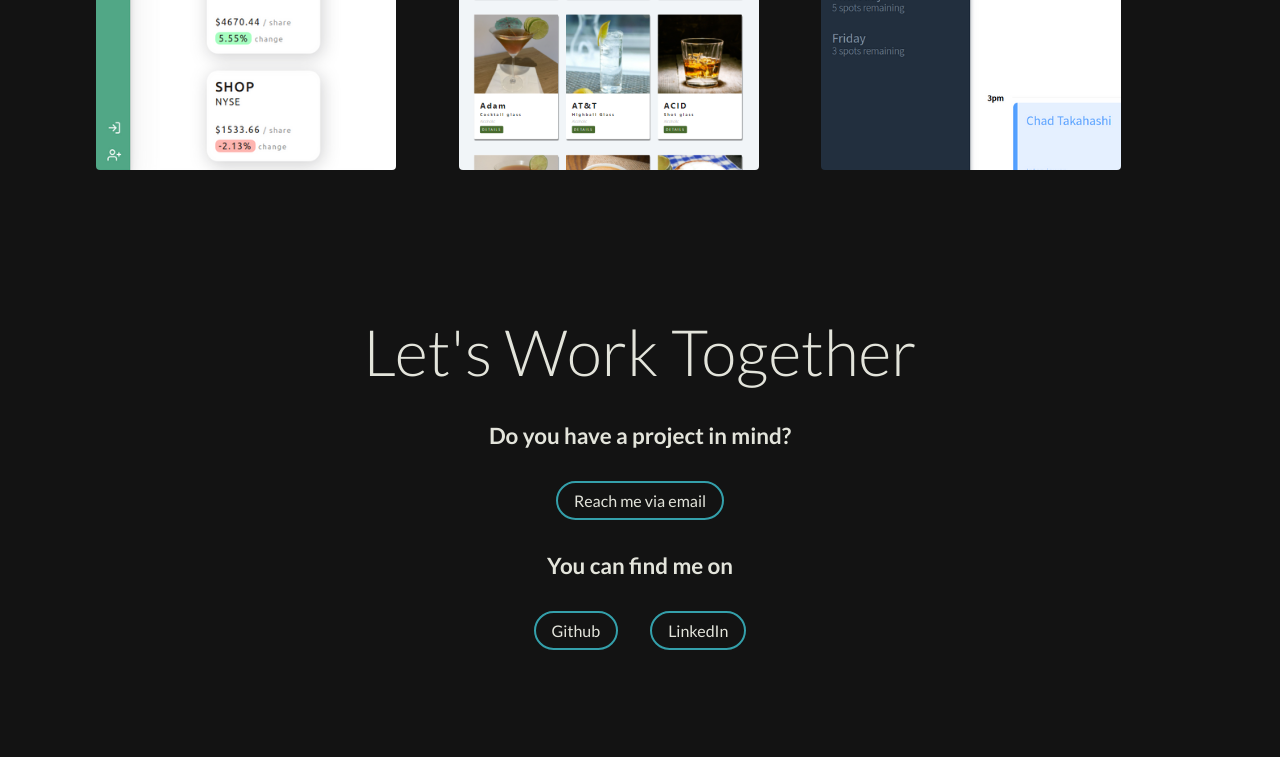
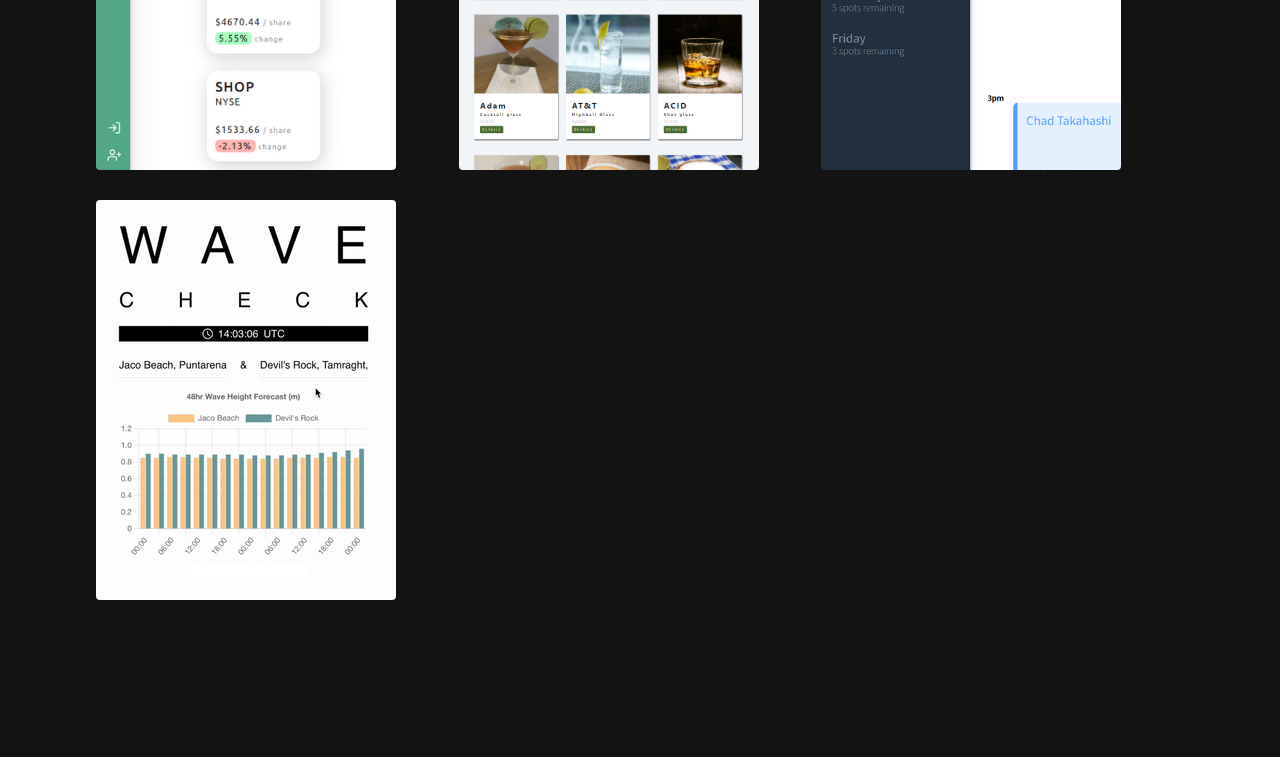
Before and after one commit to wavyadri/the-react-portfolio, a React (Create React App) app: page / in a window 1280 px wide. Shown: the part 1638-2395 px from the top of the page. Built offline with nearby package versions, Linux system fonts and the light colour scheme.

Commit message:
add new project

```diff
--- a/src/components/data.js
+++ b/src/components/data.js
@@ -85,6 +85,41 @@ export const projects = [
     url: 'https://happy-meninsky-63ab5d.netlify.app/',
     code: 'https://github.com/wavyadri/cocktail-search',
   },
+  {
+    id: 11,
+    image: '/images/tinyapp.png',
+    title: 'TinyApp - a bit.ly clone',
+    description: 'HTTP server which allows logged in users to shorten URLs',
+    category: 'Node/Express',
+    code: 'https://github.com/wavyadri/tinyapp',
+  },
+  {
+    id: 12,
+    image: '/images/scheduler.png',
+    title: 'Scheduling app to book or cancel interviews',
+    description:
+      'Book or cancel interviews with Jest, Cypress & Storybook testing',
+    category: 'react',
+    code: 'https://github.com/wavyadri/Scheduler',
+  },
+  {
+    id: 13,
+    image: '/images/gift_guide.png',
+    title: 'Gift Guide',
+    description: 'CRUD Gift List and Reviews with PERN Stack',
+    category: 'Node/Express',
+    code: 'https://github.com/wavyadri/gift_guide',
+  },
+  {
+    id: 14,
+    image: '/images/wave-check.png',
+    title: 'Wave Check',
+    description:
+      'Compare surf reports of two locations using Google Places API and forecast api',
+    category: 'react',
+    // url: 'https://hardcore-tereshkova-ed717b.netlify.app/'
+    code: 'https://github.com/wavyadri/wave-check',
+  },
   // {
   //   id: 11,
   //   image: '/images/pizza-maker.png',
@@ -94,29 +129,4 @@ export const projects = [
   //   url: 'https://hardcore-tereshkova-ed717b.netlify.app/',
   //   code: 'https://github.com/wavyadri/pizza-maker',
   // },
-  {
-    id: 12,
-    image: '/images/tinyapp.png',
-    title: 'TinyApp - a bit.ly clone',
-    description: 'HTTP server which allows logged in users to shorten URLs',
-    category: 'Node/Express',
-    code: 'https://github.com/wavyadri/tinyapp',
-  },
-  {
-    id: 13,
-    image: '/images/scheduler.png',
-    title: 'Scheduling app to book or cancel interviews',
-    description:
-      'Book or cancel interviews with Jest, Cypress & Storybook testing',
-    category: 'react',
-    code: 'https://github.com/wavyadri/Scheduler',
-  },
-  {
-    id: 14,
-    image: '/images/gift_guide.png',
-    title: 'Gift Guide',
-    description: 'CRUD Gift List and Reviews with PERN Stack',
-    category: 'Node/Express',
-    code: 'https://github.com/wavyadri/gift_guide',
-  },
 ];
```
Also changed, not shown: public/images/wave-check.png (added).
